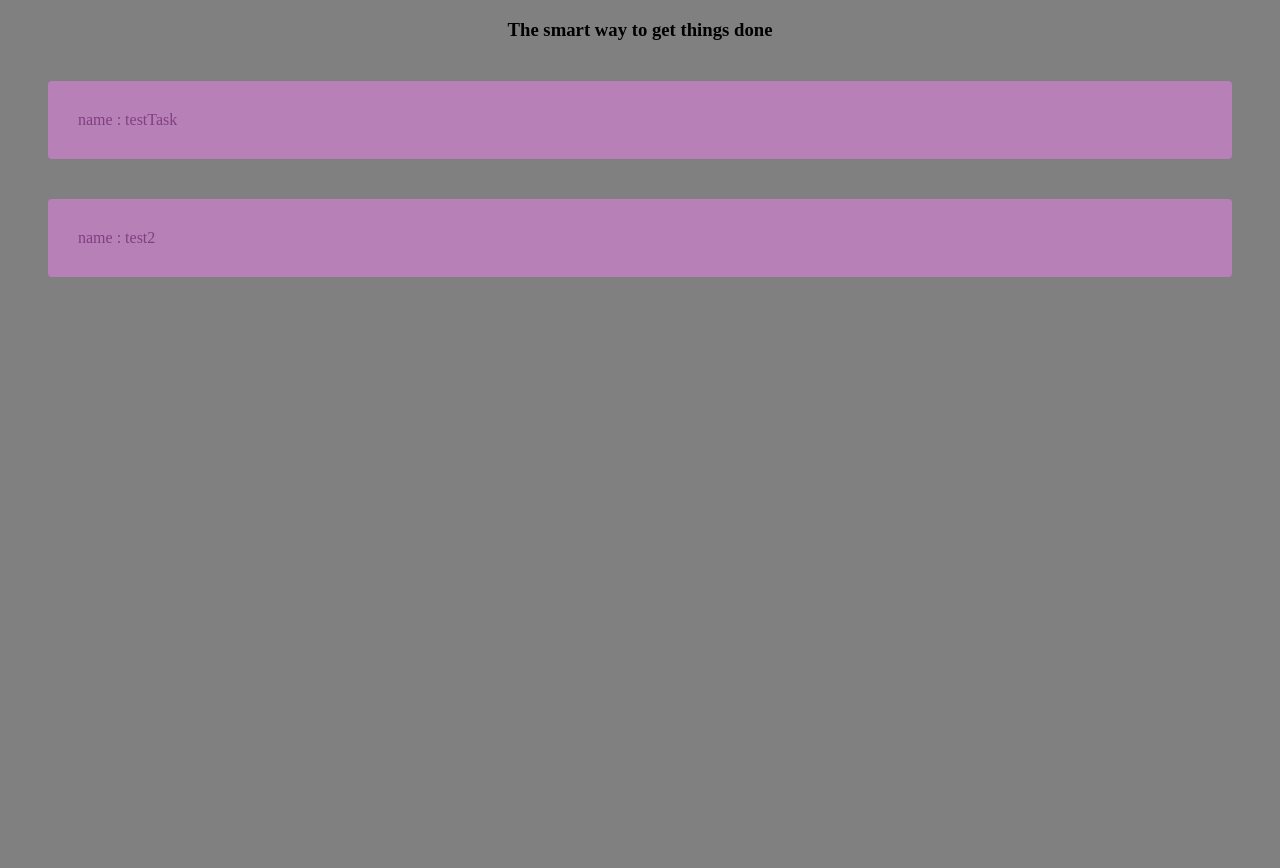
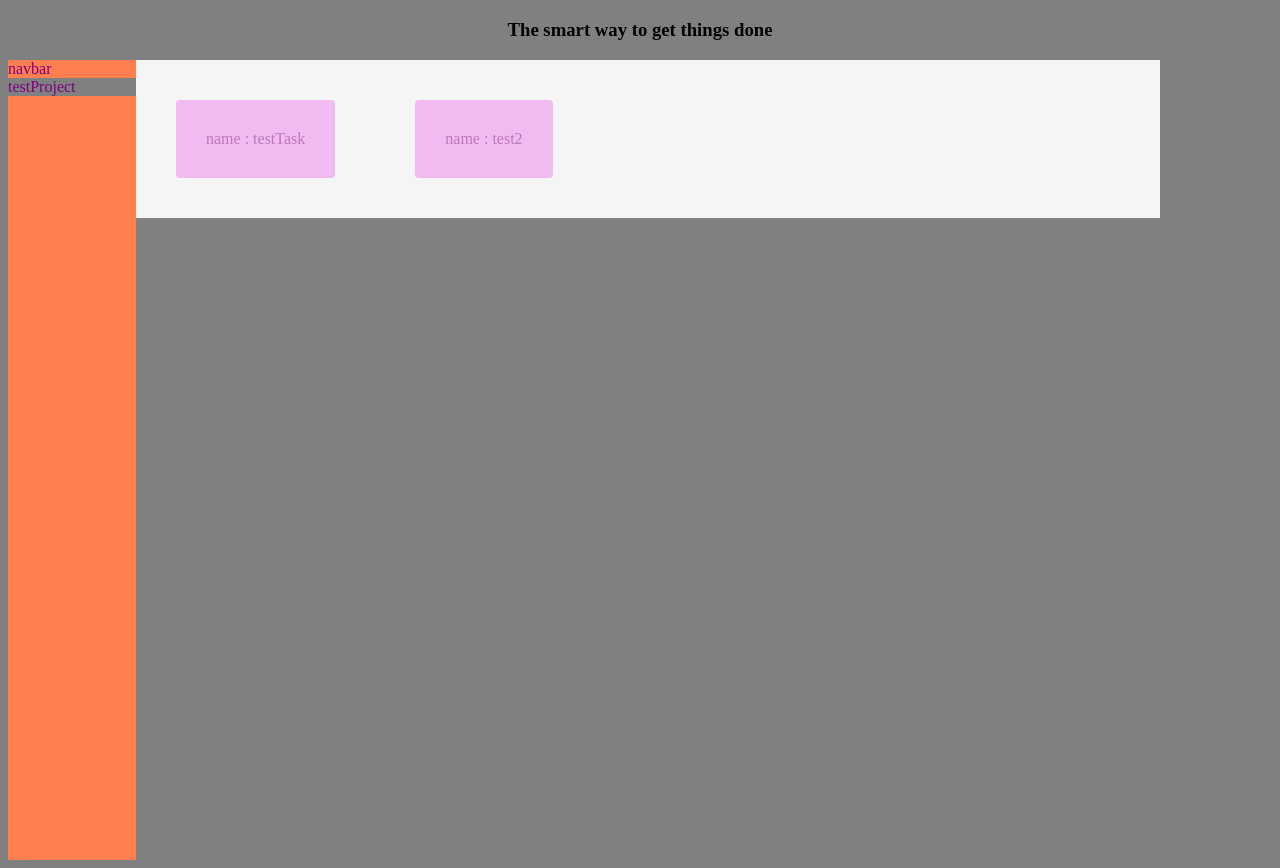
Before and after one commit to Joseph-McGowan/Do, a website built with webpack: page dist/index.html in a window 1280 px wide. Shown: the part 61-929 px from the top of the page. Before the commit the page ends 800 px from the top, so only its background shows below. Built offline with nearby package versions, Linux system fonts and the light colour scheme.

Commit message:
navbar, further styling

```diff
--- a/src/index.js
+++ b/src/index.js
@@ -4,26 +4,56 @@ import {createProject} from "./project";
 
 function component() {
 
+
+    let container = document.querySelector(".layout");
     let element = document.createElement('div');
-    let tasks = [];
+    let navBar = document.querySelector('.projectNavigation');
 
+    let tasks = []; //TODO make tasklist part of task class
+    let projects = []; //TODO make projectList class, can add to project class, priority queue
+    //test tasks
     const task1 = createTask("testTask", "2", "1", ["testProject, testProject2"]);
-    const project1 = createProject("testProject", "3", [task1]);
-
     const task2 = createTask("test2", "40/3/1", "5", ["pooopy", "cskjr"]);
 
     tasks.push(task1);
     tasks.push(task2);
 
+    //test project
+    const project1 = createProject("testProject", "3", [task1]);
+
+
+    projects.push(project1);
+
+    for (let i of projects) {
+
+        navBar.appendChild(i.displayProject());
+    }
+
     //print all tasks nicely
     element.appendChild(printTask(tasks));
+    container.appendChild(element);
 
 
+
+    //return element;
+    return 0;
+
+}
+
+
+function printProject(project) {
+    let element = document.createElement('div');
+    element.classList.add('projectNavBar');
+    //let projectInfo = document.createElement('div')
+    element.innerText = project.projectName;
+
     return element;
+
 }
 
 function printTask(tasks) {
     let element = document.createElement('div');
+    element.classList.add('taskHolder')
     for (let task of tasks) {
         console.log(task.printTask());
         let taskBlock = document.createElement('div');
@@ -37,5 +67,4 @@ function printTask(tasks) {
     return element;
 }
 
-
-document.body.appendChild(component());
+component();
--- a/src/project.js
+++ b/src/project.js
@@ -4,9 +4,18 @@ function createProject(name, dueDate, taskList) {
     let taskDueDate = dueDate;
     let projectTaskList = taskList;
 
-    const printTask = () => ("Task" + projectName + "is due " + taskDueDate);
+    const printProject = () => ("Project" + projectName + "is due " + taskDueDate);
 
-    return {projectName, taskDueDate, projectTaskList, printTask};
+    const displayProject = () => {
+        let element = document.createElement('div');
+        element.classList.add('projectNavBar');
+        //let projectInfo = document.createElement('div')
+        element.innerText = projectName;
+
+        return element;
+    }
+
+    return {projectName, taskDueDate, projectTaskList, printProject, displayProject};
 }
 
 export {createProject};
--- a/src/style.css
+++ b/src/style.css
@@ -18,6 +18,26 @@ div{
     color: purple;
 }
 
+
+.layout {
+    width: 100vw;
+    height: 100vh;
+    display: grid;
+    grid-template-columns: 10% 80%;
+}
+
+
+nav{
+    height: 100%;
+    background-color: coral;
+}
+
+.taskHolder{
+    background-color: whitesmoke;
+    display: flex;
+    flex-direction: row;
+}
+
 .task{
     padding: 30px;
     margin: 40px;
```
Also changed, not shown: dist/index.html.
